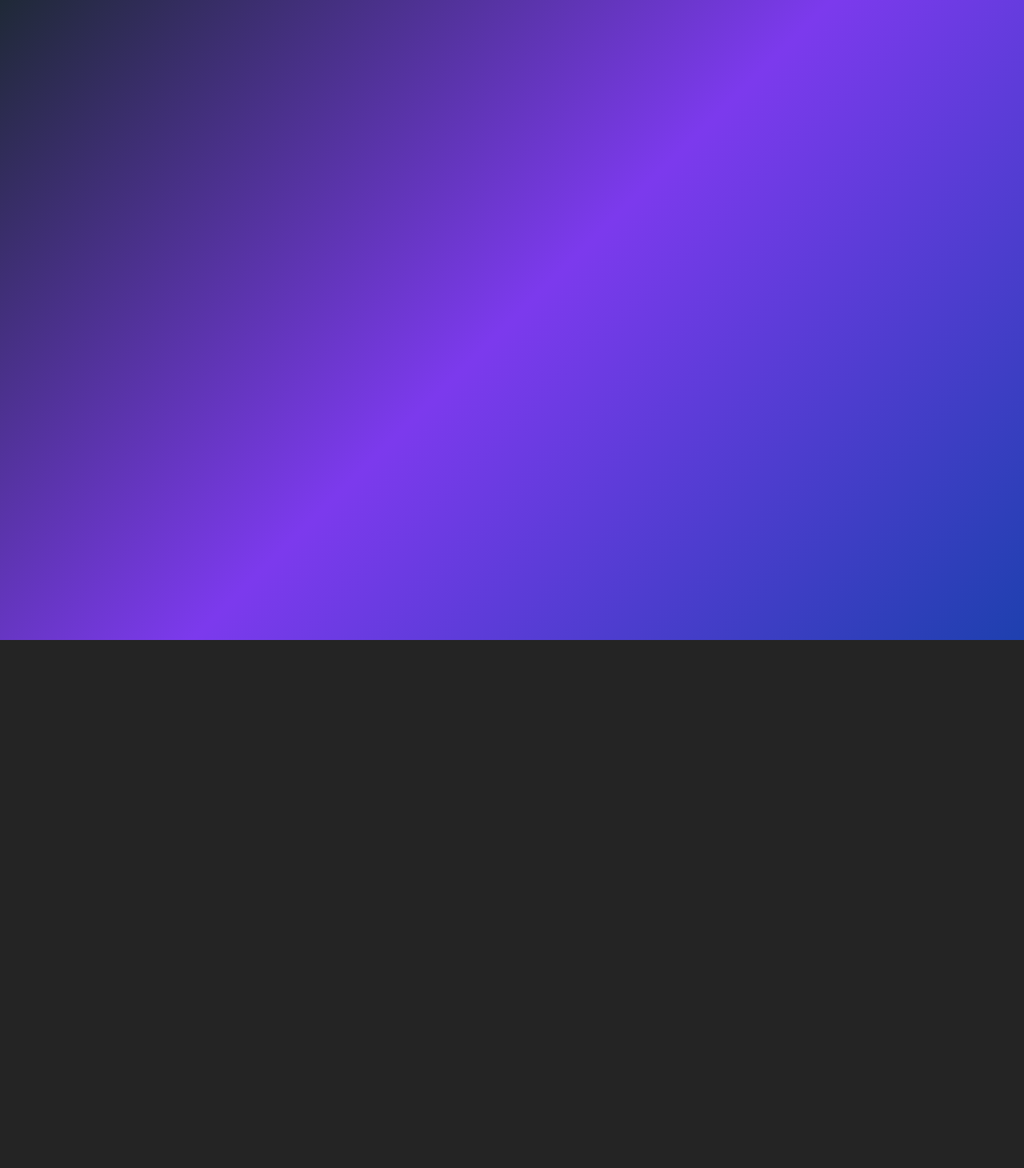
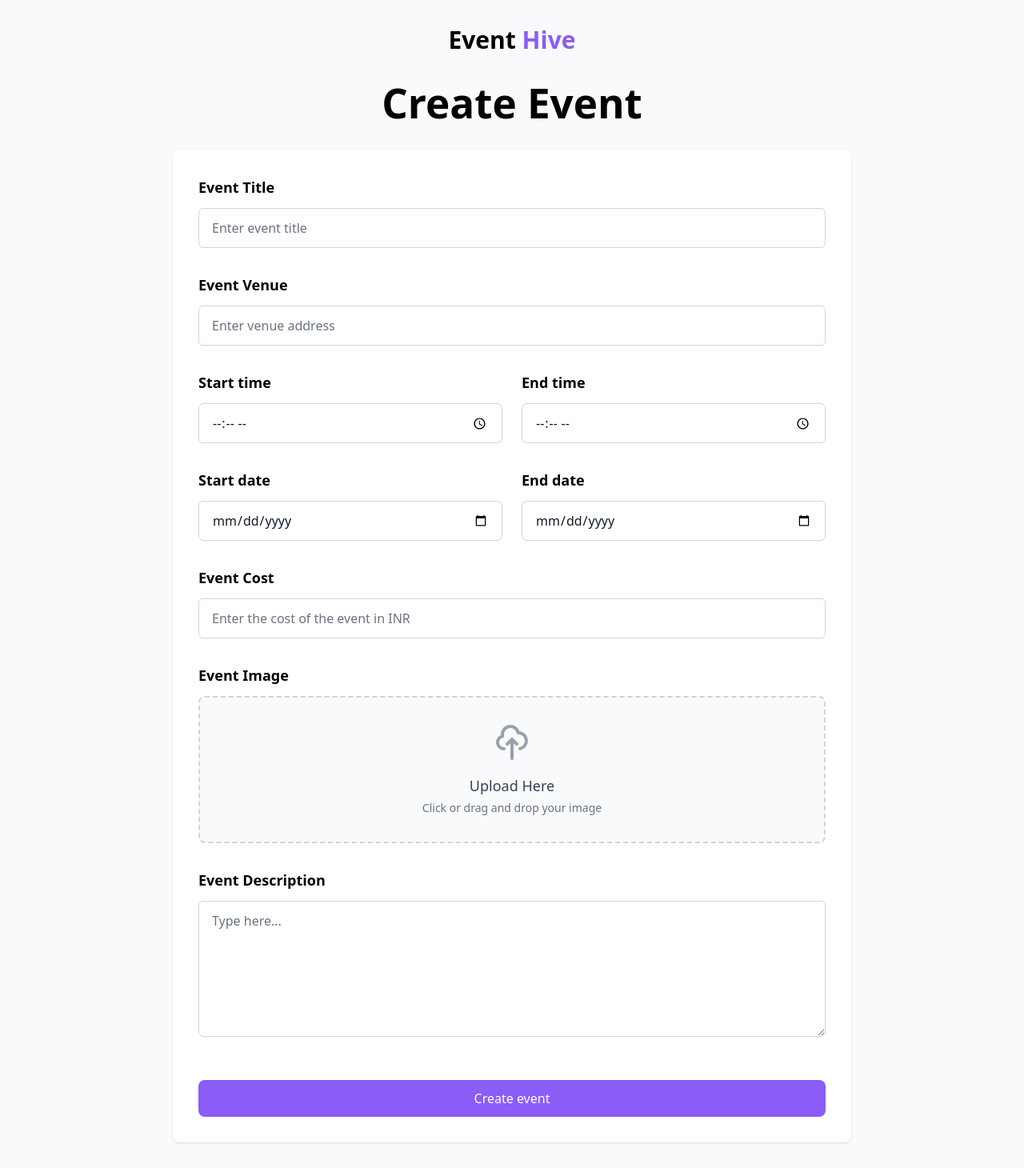
Before and after one commit to rahulpihub/SNS-Events, a React (Vite) app in the folder frontend/: page /admincreateevent in a window 1280 px wide. Before the commit this address had no page. Shown: the whole page at 80% size. Before the commit the page ends 800 px from the top, so only its background shows below. Built offline with nearby package versions, Linux system fonts and the light colour scheme.

Commit message:
Admin create event  done

```diff
--- a/frontend/src/App.tsx
+++ b/frontend/src/App.tsx
@@ -1,11 +1,13 @@
 import { BrowserRouter as Router, Route, Routes } from 'react-router-dom';
 import AdminSignInPage from './pages/admin/admin_signin';
+import AdminCreateEventPage from './pages/admin/admin_create_event';
 
 function App() {
   return (
     <Router>
       <Routes>
         <Route path="/adminsignin" element={<AdminSignInPage />} />
+        <Route path="/admincreateevent" element={<AdminCreateEventPage />} />
       </Routes>
     </Router>
   );
--- /dev/null
+++ b/frontend/src/pages/admin/admin_create_event.tsx
@@ -0,0 +1,234 @@
+import { useState } from 'react';
+
+export default function AdminCreateEventPage() {
+  const [selectedImage, setSelectedImage] = useState(null);
+  const [dragActive, setDragActive] = useState(false);
+
+  const handleImageUpload = (e) => {
+    const file = e.target.files[0];
+    if (file) {
+      setSelectedImage(URL.createObjectURL(file));
+    }
+  };
+
+  const handleDrag = (e) => {
+    e.preventDefault();
+    e.stopPropagation();
+    if (e.type === "dragenter" || e.type === "dragover") {
+      setDragActive(true);
+    } else if (e.type === "dragleave") {
+      setDragActive(false);
+    }
+  };
+
+  const handleDrop = (e) => {
+    e.preventDefault();
+    e.stopPropagation();
+    setDragActive(false);
+
+    if (e.dataTransfer.files && e.dataTransfer.files[0]) {
+      setSelectedImage(URL.createObjectURL(e.dataTransfer.files[0]));
+    }
+  };
+
+  const handleSubmit = (e) => {
+    e.preventDefault();
+    // Handle form submission here
+    console.log('Form submitted');
+  };
+
+  return (
+    <div className="min-h-screen bg-gray-50 py-8">
+      <div className="max-w-4xl mx-auto px-6">
+        {/* Header */}
+        <div className="text-center mb-8">
+          <h2 className="text-3xl font-bold text-black mb-8">
+            Event <span style={{ color: '#8B5CF6' }}>Hive</span>
+          </h2>
+          <h1 className="text-4xl font-bold text-black">Create Event</h1>
+        </div>
+
+        {/* Form */}
+        <form onSubmit={handleSubmit} className="bg-white rounded-lg shadow-sm p-8">
+          <div className="space-y-8">
+            {/* Event Title */}
+            <div>
+              <label htmlFor="eventTitle" className="block text-lg font-semibold text-black mb-3">
+                Event Title
+              </label>
+              <input
+                id="eventTitle"
+                type="text"
+                placeholder="Enter event title"
+                className="w-full px-4 py-3 border border-gray-300 rounded-md focus:outline-none focus:ring-2 focus:ring-purple-500 focus:border-transparent bg-white text-gray-900 placeholder-gray-500"
+              />
+            </div>
+
+            {/* Event Venue */}
+            <div>
+              <label htmlFor="eventVenue" className="block text-lg font-semibold text-black mb-3">
+                Event Venue
+              </label>
+              <input
+                id="eventVenue"
+                type="text"
+                placeholder="Enter venue address"
+                className="w-full px-4 py-3 border border-gray-300 rounded-md focus:outline-none focus:ring-2 focus:ring-purple-500 focus:border-transparent bg-white text-gray-900 placeholder-gray-500"
+              />
+            </div>
+
+            {/* Start Time and End Time */}
+            <div className="grid grid-cols-1 md:grid-cols-2 gap-6">
+              <div>
+                <label htmlFor="startTime" className="block text-lg font-semibold text-black mb-3">
+                  Start time
+                </label>
+                <input
+                  id="startTime"
+                  type="time"
+                  placeholder="Enter start time"
+                  className="w-full px-4 py-3 border border-gray-300 rounded-md focus:outline-none focus:ring-2 focus:ring-purple-500 focus:border-transparent bg-white text-gray-900 placeholder-gray-500"
+                />
+              </div>
+              <div>
+                <label htmlFor="endTime" className="block text-lg font-semibold text-black mb-3">
+                  End time
+                </label>
+                <input
+                  id="endTime"
+                  type="time"
+                  placeholder="Enter end time"
+                  className="w-full px-4 py-3 border border-gray-300 rounded-md focus:outline-none focus:ring-2 focus:ring-purple-500 focus:border-transparent bg-white text-gray-900 placeholder-gray-500"
+                />
+              </div>
+            </div>
+
+            {/* Start Date and End Date */}
+            <div className="grid grid-cols-1 md:grid-cols-2 gap-6">
+              <div>
+                <label htmlFor="startDate" className="block text-lg font-semibold text-black mb-3">
+                  Start date
+                </label>
+                <input
+                  id="startDate"
+                  type="date"
+                  placeholder="Enter start date"
+                  className="w-full px-4 py-3 border border-gray-300 rounded-md focus:outline-none focus:ring-2 focus:ring-purple-500 focus:border-transparent bg-white text-gray-900 placeholder-gray-500"
+                />
+              </div>
+              <div>
+                <label htmlFor="endDate" className="block text-lg font-semibold text-black mb-3">
+                  End date
+                </label>
+                <input
+                  id="endDate"
+                  type="date"
+                  placeholder="Enter end date"
+                  className="w-full px-4 py-3 border border-gray-300 rounded-md focus:outline-none focus:ring-2 focus:ring-purple-500 focus:border-transparent bg-white text-gray-900 placeholder-gray-500"
+                />
+              </div>
+            </div>
+
+            {/* Event Cost */}
+            <div>
+              <label htmlFor="eventCost" className="block text-lg font-semibold text-black mb-3">
+                Event Cost
+              </label>
+              <input
+                id="eventCost"
+                type="number"
+                placeholder="Enter the cost of the event in INR"
+                className="w-full px-4 py-3 border border-gray-300 rounded-md focus:outline-none focus:ring-2 focus:ring-purple-500 focus:border-transparent bg-white text-gray-900 placeholder-gray-500"
+              />
+            </div>
+
+            {/* Event Image Upload */}
+            <div>
+              <label className="block text-lg font-semibold text-black mb-3">
+                Event Image
+              </label>
+              <div
+                className={`relative border-2 border-dashed rounded-lg p-8 text-center transition-colors ${
+                  dragActive
+                    ? 'border-purple-500 bg-purple-50'
+                    : 'border-gray-300 bg-gray-50'
+                }`}
+                onDragEnter={handleDrag}
+                onDragLeave={handleDrag}
+                onDragOver={handleDrag}
+                onDrop={handleDrop}
+              >
+                <input
+                  type="file"
+                  accept="image/*"
+                  onChange={handleImageUpload}
+                  className="absolute inset-0 w-full h-full opacity-0 cursor-pointer"
+                />
+                {selectedImage ? (
+                  <div className="space-y-4">
+                    <img
+                      src={selectedImage || "/placeholder.svg"}
+                      alt="Selected event"
+                      className="max-h-48 mx-auto rounded-lg"
+                    />
+                    <p className="text-sm text-gray-600">Click or drag to change image</p>
+                  </div>
+                ) : (
+                  <div className="space-y-4">
+                    <div className="flex justify-center">
+                      <svg
+                        className="w-12 h-12 text-gray-400"
+                        fill="none"
+                        stroke="currentColor"
+                        viewBox="0 0 24 24"
+                      >
+                        <path
+                          strokeLinecap="round"
+                          strokeLinejoin="round"
+                          strokeWidth={2}
+                          d="M7 16a4 4 0 01-.88-7.903A5 5 0 1115.9 6L16 6a5 5 0 011 9.9M15 13l-3-3m0 0l-3 3m3-3v12"
+                        />
+                      </svg>
+                    </div>
+                    <div>
+                      <p className="text-lg font-medium text-gray-700">Upload Here</p>
+                      <p className="text-sm text-gray-500 mt-1">Click or drag and drop your image</p>
+                    </div>
+                  </div>
+                )}
+              </div>
+            </div>
+
+            {/* Event Description */}
+            <div>
+              <label htmlFor="eventDescription" className="block text-lg font-semibold text-black mb-3">
+                Event Description
+              </label>
+              <textarea
+                id="eventDescription"
+                rows={6}
+                placeholder="Type here..."
+                className="w-full px-4 py-3 border border-gray-300 rounded-md focus:outline-none focus:ring-2 focus:ring-purple-500 focus:border-transparent bg-white text-gray-900 placeholder-gray-500 resize-vertical"
+              />
+            </div>
+
+            {/* Submit Button */}
+            <div className="pt-4">
+              <button
+                type="submit"
+                className="w-full py-4 px-6 rounded-md text-white font-semibold text-lg transition-colors duration-200"
+                style={{
+                  backgroundColor: '#8B5CF6'
+                }}
+                onMouseEnter={(e) => e.target.style.backgroundColor = '#7C3AED'}
+                onMouseLeave={(e) => e.target.style.backgroundColor = '#8B5CF6'}
+              >
+                Create event
+              </button>
+            </div>
+          </div>
+        </form>
+      </div>
+    </div>
+  );
+}
```
